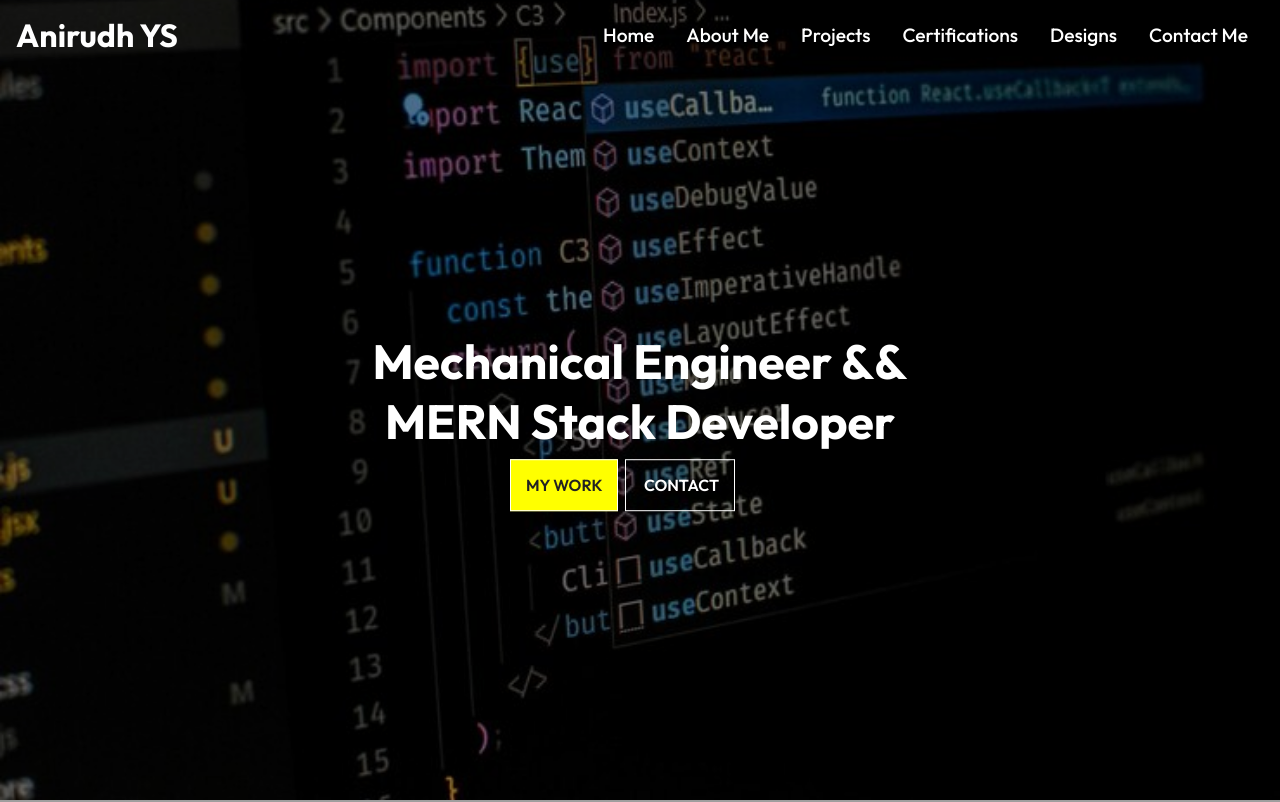
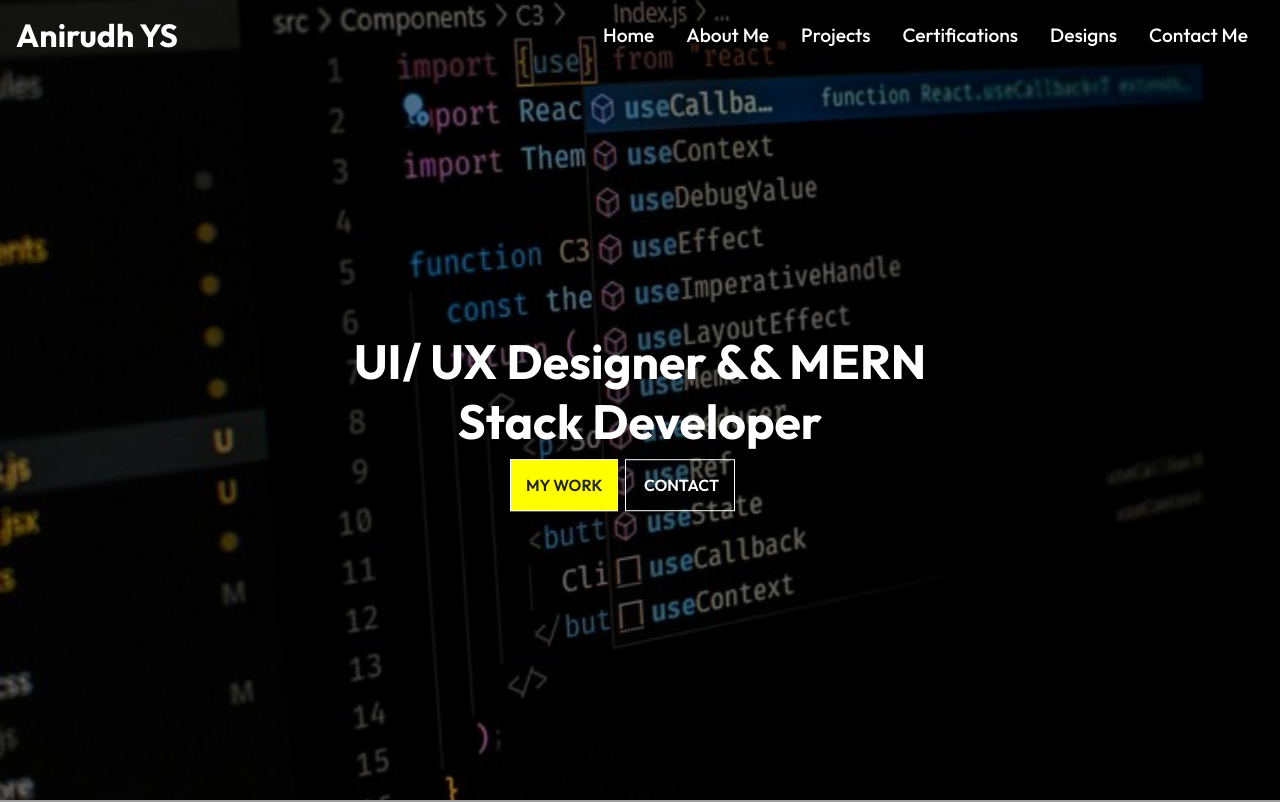
Before and after one commit to anirudhys123/react-portfolio, a React (Create React App) app: page / in a window 1280 px wide. Shown: the top 802 px of the page. Built offline with nearby package versions, Linux system fonts and the light colour scheme; grey boxes are pictures that could not be loaded.

Commit message:
Update Heroimg.js

```diff
--- a/src/components/Heroimg.js
+++ b/src/components/Heroimg.js
@@ -12,7 +12,7 @@ const HeroImg = () => {
 
     </div>
     <div className="content" >
-    <h1>Mechanical Engineer && MERN Stack Developer</h1>
+    <h1>UI/ UX Designer && MERN Stack Developer</h1>
 
       <div style={{marginLeft:'-35px'}}>
         <Link to="/project" className="btn">my work</Link>
```
